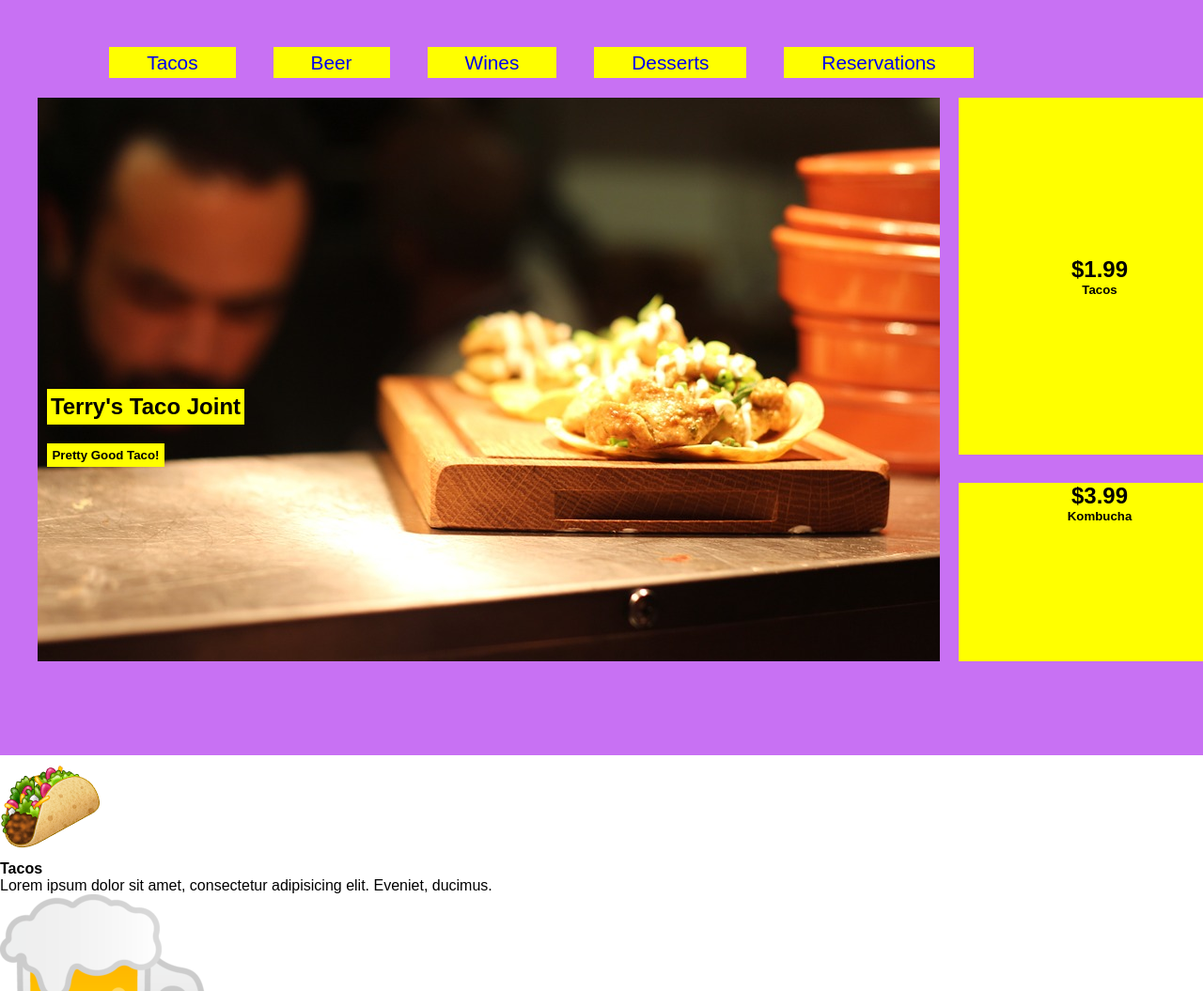
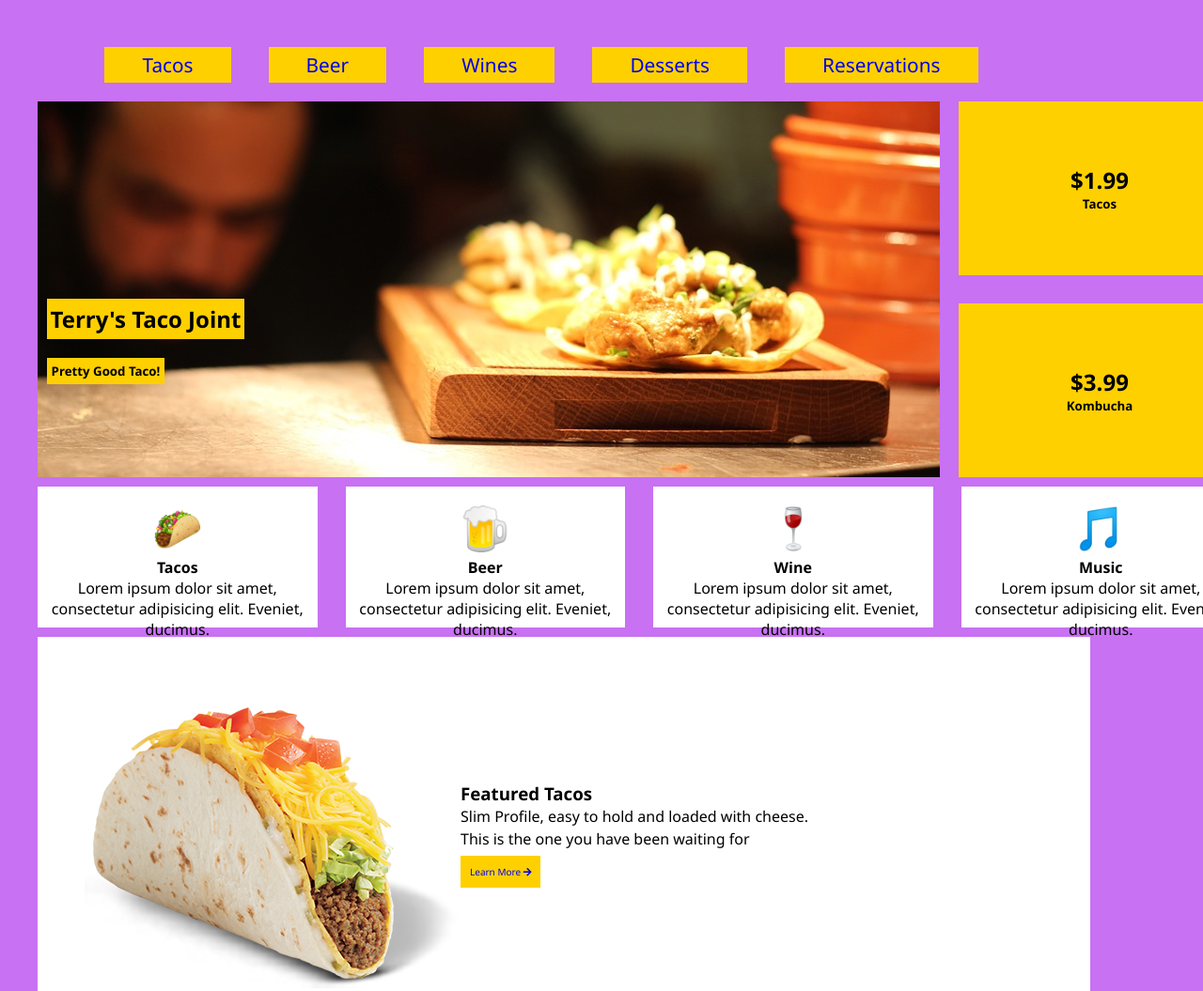
Before and after one commit to afrochef22/experiments, a plain HTML site: page Restuarant website/index.html in a window 1280 px wide. Shown: the top 1055 px of the page at 94% size. Drawn offline with Linux system fonts and the light colour scheme.

Commit message:
restuarant

```diff
--- a/Restuarant website/index.html
+++ b/Restuarant website/index.html
@@ -43,29 +43,29 @@
 
         </div>
     </Section>
-    <section>
-        <div class="box-2 bg-white">
+    <section class= box-2>
+        <div class="box-3 bg-white">
             <div class="icon">
                 <img src="./Image/taco_1f32e.png" alt="taco">
             </div>
             <h4>Tacos</h4>
             <p>Lorem ipsum dolor sit amet, consectetur adipisicing elit. Eveniet, ducimus.</p>
         </div>
-        <div class="box-2 bg-white">
+        <div class="box-3 bg-white">
             <div class="icon">
                 <img src="./Image/beer-mug_1f37a.png" alt="">
             </div>
             <h4>Beer</h4>
             <p>Lorem ipsum dolor sit amet, consectetur adipisicing elit. Eveniet, ducimus.</p>
         </div>
-        <div class="box-2 bg-white">
+        <div class="box-3 bg-white">
             <div class="icon">
                 <img src="./Image/wine-glass_1f377.png" alt="">
             </div>
             <h4>Wine</h4>
             <p>Lorem ipsum dolor sit amet, consectetur adipisicing elit. Eveniet, ducimus.</p>
         </div>
-        <div class="box-2 bg-white">
+        <div class="box-3 bg-white">
             <div class='icon'>
                 <img src="./Image/musical-note_1f3b5.png" alt="">
             </div>
@@ -75,7 +75,7 @@
     </section>
 
     <section>
-        <div class="box-2">
+        <div class="box-4">
             <img src="./Image/queso-taco.png" alt="">
             <h3>Featured Tacos</h3>
             <p>Slim Profile, easy to hold and loaded with cheese. This is the one you have been waiting for</p>
--- a/Restuarant website/style.css
+++ b/Restuarant website/style.css
@@ -2,14 +2,18 @@
     margin: 0;
     padding: 0;
     box-sizing: border-box;
-    font-family: Arial, Helvetica, sans-serif;
+    font-family: "Segoe UI", Helvetica, Arial, sans-serif, "Apple Color Emoji", "Segoe UI Emoji", "Segoe UI Symbol";
+}
+
+:root {
+    --primary-color: rgb(255, 208, 0);
 }
 body {
     background-color: #c871f3;
 }
 
 .bg-yellow {
-    background: yellow;
+    background: var(--primary-color);
 }
 .bg-white {
     background: #fff;
@@ -44,19 +48,19 @@ nav li {
 #showcase {
 
     display: flex;
-    height: 700px;
+    height: 400px;
     width: 1200px;
 }
 .showcase-img {
     background: url('./Image/taco.jpg') no-repeat center center/cover;
-    height: 600px;
+    height: 400px;
     width: 60rem;
     margin-left: 40px;
 
 }
 
 .name h5 {
-    background-color: yellow;
+    background-color: var(--primary-color);
     padding: 5px 0;
     margin: 10px;
     text-align: center;
@@ -66,7 +70,7 @@ nav li {
 }
 
 .name h1 {
-    background-color: yellow;
+    background-color: var(--primary-color);
     padding: 5px 0;
     margin: 10px;
     text-align: center;
@@ -76,38 +80,92 @@ nav li {
 .name {
     display: flex;
     position: relative;
-    top: 300px;
+    top: 200px;
 
 }
 .box {
 
     display: flex;
     flex-direction: column;
-    height: 600px;
+    height: 400px;
 }
 .box-1  {
     margin-left: 20px;
     margin-bottom: 30px;
-    height: 100%;
+    height: 200px;
     width: 300px;
     text-align: center;
 
     display: flex;
     flex-direction: column;
     justify-content: center;
+}
+.box-1-2  {
+    margin-left: 20px;
 
+    height: 200px;
+    width: 300px;
+    text-align: center;
 
+    display: flex;
+    flex-direction: column;
+    justify-content: center;
+}
 
+.box-2 {
+    margin: 10px 10px;
+    width: 1310px;
+    display: flex;
+    height: 150px;
+}
 
+.box-3 {
+    margin-left: 30px;
+   height: 150px;
+   text-align: center;
+}
 
+.icon img {
+    height: 50px;
+    margin-top: 20px;
 
+}
+
+.box-4 {
+    background: #fff;
+    margin-left: 40px;
+    margin-right: 120px;
 
 
 }
-.box-1-2  {
-    margin-left: 20px;
-    height:50%;
-    width: 300px;
-    text-align: center;
-    vertical-align: middle;
+
+.box-4 img {
+    position: relative;
+    top: 75px;
+    left: 50px;
 }
+
+ h3 {
+    margin-left: 450px;
+    display: flex;
+    position: relative;
+    bottom: 150px;
+
+}
+
+.box-4  p {
+    margin-left: 450px;
+    width: 375px;
+    line-height: 1.5;
+    position: relative;
+    bottom: 150px;
+
+}
+
+.box-4 .btn {
+    margin-left: 450px;
+    font-size: 10px;
+    padding: 10px 10px;
+    position: relative;
+    bottom: 140px;
+}
```
